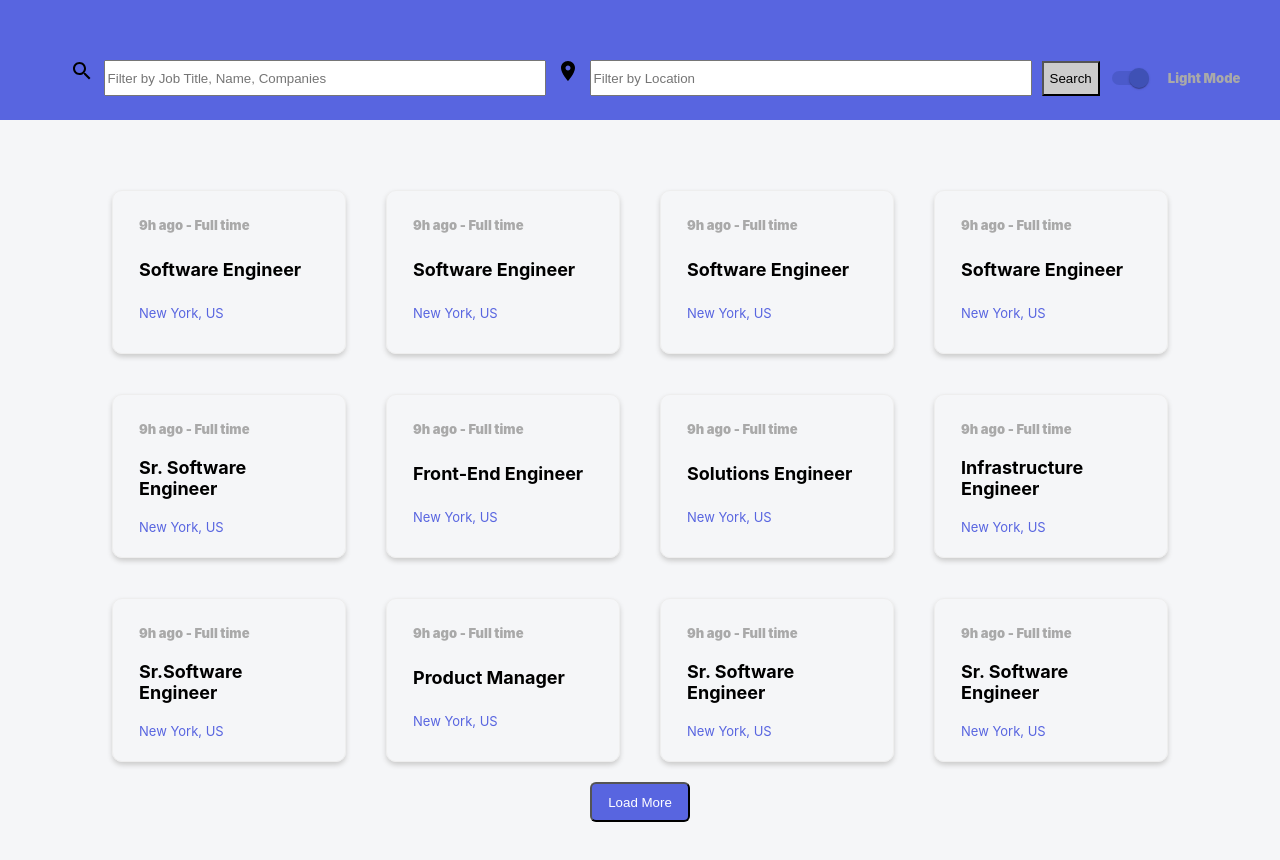
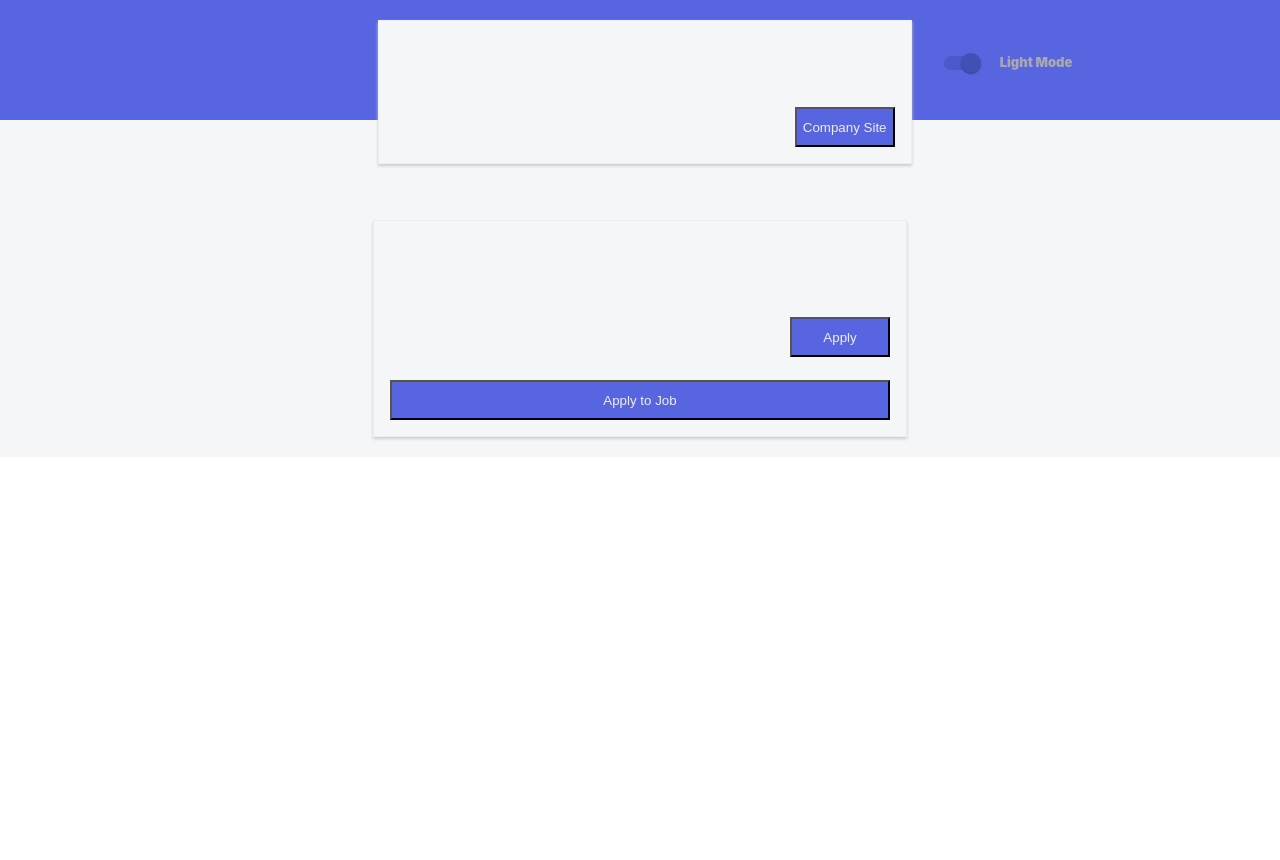
Before and after one commit to sarthakCSE/GithubJobs, a React (Create React App) app: page /jobDescription in a window 1280 px wide. Shown: the top 860 px of the page. After the commit the page ends 800 px from the top, so only its background shows below. Built offline with nearby package versions, Linux system fonts and the light colour scheme.

Commit message:
updated with job description page

```diff
--- a/package.json
+++ b/package.json
@@ -2,6 +2,7 @@
   "name": "my-app",
   "version": "0.1.0",
   "private": true,
+  "proxy": "https://jobs.github.com",
   "dependencies": {
     "@material-ui/core": "^4.11.2",
     "@material-ui/icons": "^4.11.2",
@@ -40,6 +41,5 @@
       "last 1 firefox version",
       "last 1 safari version"
     ]
-  },
-  "proxy": "http://localhost:4000"
+  }
 }
--- a/src/App.js
+++ b/src/App.js
@@ -1,28 +1,37 @@
 import './App.css';
 import Home from './Home/Home'
-//import React, {useState} from 'react';
+import React, {useState} from 'react';
 import JobDescription from './JobDescription/JobDescription'
 import { BrowserRouter as Router,Switch,Route } from 'react-router-dom';
 
 
 function App() {
 
+  const [jobGlobalDetails,setJobGlobalDetails] = useState("");
+
+  function handleChange(jobDetailsName) {
+    setJobGlobalDetails(jobDetailsName);
+    //console.log(jobDetailsName)
+  }
+
   return (
+
     <div className="App">
       <Router>
         <Switch>
-        <Route path="/">
+        {/* <Route path="/">
           <Home/>
+        </Route> */}
+        <Route path="/home">
+          <Home jobDetails={jobGlobalDetails} onChange={handleChange}/>
         </Route>
-        <Route path="/home">
-          <Home/>
-        </Route>
-        <Route path="/jobid=32321">
-          <JobDescription/>
+        <Route path="/jobDescription">
+          <JobDescription allDetails = {jobGlobalDetails}/>
         </Route>
         </Switch>
       </Router>
     </div>
+
   );
 }
 
--- a/src/Home/Home.css
+++ b/src/Home/Home.css
@@ -30,7 +30,7 @@
 }
 .jobBlock{
     width: 200px;
-    height: 130px;
+    height: 250px;
     margin: 20px;
     border: 1px solid #eeeeee;
     box-shadow: 0 3px 5px #ccc;
@@ -101,3 +101,7 @@
     width: 100px;
     border-radius: 6px;
 }
+.logos{
+    height: 30px;
+    width: auto;
+}
--- a/src/Home/Home.js
+++ b/src/Home/Home.js
@@ -1,5 +1,5 @@
-import React, { useState,useEffect } from 'react'
-import { Link } from 'react-router-dom';
+import React, { useState,useEffect} from 'react'
+import {Link} from 'react-router-dom'
 import './Home.css'
 import LocationOnIcon from '@material-ui/icons/LocationOn';
 import SearchIcon from '@material-ui/icons/Search';
@@ -9,7 +9,7 @@ import axios from 'axios'
 //import Brightness3Icon from '@material-ui/icons/Brightness3';
 
 
-const Home = ()=>{
+const Home = (props)=>{
 
     const inlineStyle={
         textDecoration:"none"
@@ -18,8 +18,12 @@ const Home = ()=>{
     const [state, setState] = React.useState({
         checkedB: true
       });
-    const[mode,setMode] = useState(true);
-    let [positions,setPositions] = useState([]);
+    const [mode,setMode] = useState(true);
+    const [positions,setPositions] = useState([]);
+    const [description,setDescription] = useState("");
+    //const [jobDetails,setJobDetails] = useState("");
+    const [jobLocation,setJobLocation] = useState("");
+    //const myContext = useContext(AppContext);
 
     const handleChange = (event) => {
         setState({ ...state, [event.target.name]: event.target.checked });
@@ -33,40 +37,111 @@ const Home = ()=>{
             document.title = "Github Jobs | Dark"
       });
 
-    //   useEffect(() => {
-    //     axios.get(
-    //         "https://jobs.github.com/positions.json?search=node",
-    //         )
-    //         .then(result=>{
-    //           setPositions(JSON.parse(result.data));
-    //         })
-    //   console.log(positions);
-    //   });
+      //const { jobGlobalDetails, setJobGlobalDetails } = useContext(AppContext);
 
-      const getGithubPositions = ()=>{
+      const handleLocationFilter = (event)=>{
+        setJobLocation(event.target.value);
+      }
+      const handleDescriptionFilter = (event)=>{
+        setDescription(event.target.value);
+      }
 
+      const getJobsByDescription = ()=>{
+        if(description ===""){
+            getPositions()
+        }
+        else{
         axios.get(
-              "https://jobs.github.com/positions.json?search=node",
+            "/positions.json?description="+description,
             )
             .then(result=>{
-                setPositions(JSON.parse(result.data));
+                setPositions(JSON.parse(JSON.stringify((result.data))));
+            })
+        //console.log(positions);
+        }
+      }
+
+      const getJobsByLocation = ()=>{
+        if(jobLocation ===""){
+            getPositions()
+        }
+        else{
+        axios.get(
+            "/positions.json?location="+jobLocation,
+            )
+            .then(result=>{
+                setPositions(JSON.parse(JSON.stringify((result.data))));
+            })
+       // console.log(positions);
+        }
+      }
+
+      const getJobsByFilter = ()=>{
+        if(jobLocation ==="" && description === ""){
+            getPositions()
+        }
+        if(jobLocation ==="" && description !== ""){
+            getJobsByDescription()
+        }
+        if(description === "" && jobLocation !== ""){
+            getJobsByLocation()
+        }
+        else{
+            axios.get(
+                "/positions.json?location="+jobLocation,
+                )
+                .then(result=>{
+                    setPositions(JSON.parse(JSON.stringify((result.data))));
+                })
+            }
+        }
+
+    //   React.useEffect(() => {
+
+    //     //setJobDetails(jobDetails);
+    //     props.onChange(jobDetails);
+    //     //setJobGlobalDetails(jobDetails);
+    //     //console.log(jobGlobalDetails)
+    //   },[jobDetails,props]);
+
+
+      const GetJobDescription =(id)=>{
+        axios.get(
+            "/positions/"+id+".json?markdown=true",
+            )
+            .then(result=>{
+                props.onChange(JSON.parse(JSON.stringify(result.data)));
+            })
+           //window.location = "/jobDesc"
+           //myContext.setJobGlobalDetails(jobDetails);
+           //console.log(myContext)
+      }
+
+
+      const getPositions = ()=>{
+            axios.get(
+                    "/positions.json?search=node",
+                    )
+                    .then(result=>{
+                    setPositions(JSON.parse(JSON.stringify((result.data))));
                 })
             console.log(positions);
       }
 
     return(
         <div className={"panelPage"+(state.checkedB === true?"light":"dark")}>
+            {/* <JobDescription allDetails={jobDetails}/> */}
             <div className="headerlight">
             <div className="filter">
                 <span>
                     <SearchIcon/>
-                    <input type="text" placeholder="Filter by Job Title, Name, Companies" className="enterJob"></input>
+                    <input type="text" placeholder="Filter by Job Title, Name, Companies" onChange={handleDescriptionFilter} className="enterJob"></input>
                 </span>
                 <span>
                     <LocationOnIcon/>
-                    <input type="text" placeholder="Filter by Location" className="enterJob"></input>
+                    <input type="text" placeholder="Filter by Location" onChange={handleLocationFilter} className="enterJob"></input>
                 </span>
-                <button class="findJobButton">Search</button>
+                <button class="findJobButton" onClick={getJobsByFilter}>Search</button>
                 <span>
                     {/* <Brightness3Icon className="darkIcon"></Brightness3Icon> */}
                     <Switch
@@ -82,74 +157,19 @@ const Home = ()=>{
             </div>
             </div>
             <div className="details">
-                {/* {positions.map((job) => (
-                    <div className="jobBlock">{job.id}</div>
-                 ))} */}
-                <Link style={inlineStyle} to="/jobid=32321">
-                <div className="jobBlock">
-                    <label className="timePosted">9h ago - Full time</label>
-                    <label className={"jobTitle"+(state.checkedB === true?"light":"dark")}>Software Engineer</label>
-                    <label className="jobLocation">New York, US</label>
+            {positions.map((job) => (
+                <Link style={inlineStyle} to="/jobDescription">
+                    <div className="jobBlock" value={job.id} onClick={()=>GetJobDescription(job.id)}>
+                    <img src={job.company_logo} className="logos" alt=""></img>
+                    <label className="timePosted">{job.type}</label>
+                    <label className={"jobTitle"+(state.checkedB === true?"light":"dark")}>{job.title}</label>
+                    <label className="timePosted">{job.company}</label>
+                    <label className="jobLocation">{job.location}</label>
                     </div>
                </Link>
-
-                <div className="jobBlock">
-                    <label className="timePosted">9h ago - Full time</label>
-                    <label className={"jobTitle"+(state.checkedB === true?"light":"dark")}>Software Engineer</label>
-                    <label className="jobLocation">New York, US</label>
-                </div>
-                <div className="jobBlock">
-                    <label className="timePosted">9h ago - Full time</label>
-                    <label className={"jobTitle"+(state.checkedB === true?"light":"dark")}>Software Engineer</label>
-                    <label className="jobLocation">New York, US</label>
-                </div>
-                <div className="jobBlock">
-                    <label className="timePosted">9h ago - Full time</label>
-                    <label className={"jobTitle"+(state.checkedB === true?"light":"dark")}>Software Engineer</label>
-                    <label className="jobLocation">New York, US</label>
-                </div>
-                <div className="jobBlock">
-                    <label className="timePosted">9h ago - Full time</label>
-                    <label className={"jobTitle"+(state.checkedB === true?"light":"dark")}>Sr. Software Engineer</label>
-                    <label className="jobLocation">New York, US</label>
-                </div>
-                <div className="jobBlock">
-                    <label className="timePosted">9h ago - Full time</label>
-                    <label className={"jobTitle"+(state.checkedB === true?"light":"dark")}>Front-End Engineer</label>
-                    <label className="jobLocation">New York, US</label>
-                </div>
-                <div className="jobBlock">
-                    <label className="timePosted">9h ago - Full time</label>
-                    <label className={"jobTitle"+(state.checkedB === true?"light":"dark")}>Solutions Engineer</label>
-                    <label className="jobLocation">New York, US</label>
-                </div>
-                <div className="jobBlock">
-                    <label className="timePosted">9h ago - Full time</label>
-                    <label className={"jobTitle"+(state.checkedB === true?"light":"dark")}>Infrastructure Engineer</label>
-                    <label className="jobLocation">New York, US</label>
-                </div>
-                <div className="jobBlock">
-                    <label className="timePosted">9h ago - Full time</label>
-                    <label className={"jobTitle"+(state.checkedB === true?"light":"dark")}>Sr.Software Engineer</label>
-                    <label className="jobLocation">New York, US</label>
-                </div>
-                <div className="jobBlock">
-                    <label className="timePosted">9h ago - Full time</label>
-                    <label className={"jobTitle"+(state.checkedB === true?"light":"dark")}>Product Manager</label>
-                    <label className="jobLocation">New York, US</label>
-                </div>
-                <div className="jobBlock">
-                    <label className="timePosted">9h ago - Full time</label>
-                    <label className={"jobTitle"+(state.checkedB === true?"light":"dark")}>Sr. Software Engineer</label>
-                    <label className="jobLocation">New York, US</label>
-                </div>
-                <div className="jobBlock">
-                    <label className="timePosted">9h ago - Full time</label>
-                    <label className={"jobTitle"+(state.checkedB === true?"light":"dark")}>Sr. Software Engineer</label>
-                    <label className="jobLocation">New York, US</label>
-                </div>
+                ))}
                 <div>
-                    <button className="load" onClick={getGithubPositions}>Load More</button>
+                    <button className="load" onClick={getPositions}>Load More</button>
                 </div>
             </div>
         </div>
--- a/src/JobDescription/JobDescription.js
+++ b/src/JobDescription/JobDescription.js
@@ -5,10 +5,13 @@ import Switch from '@material-ui/core/Switch';
 import {useState,useEffect} from 'react'
 
 
-const JobDescription = ()=>{
+const JobDescription = (props)=>{
 
     const inlineStyle={
         marginLeft:"0px"
+    }
+    const marginStyle={
+        marginLeft:"auto"
     }
 
     const [state, setState] = React.useState({
@@ -22,6 +25,10 @@ const JobDescription = ()=>{
         setMode(!mode);
       };
 
+      const howtoapply = (data) =>{
+          window.alert(data.allDetails.how_to_apply)
+      }
+
       useEffect(() => {
         if(mode === true)
             document.title = "Github Jobs | Light"
@@ -31,12 +38,15 @@ const JobDescription = ()=>{
     return(
 
         <div className={"panelPage"+(state.checkedB === true?"light":"dark")}>
+            {console.log(props)}
             <div className="headerlight">
                 <div className={"jobName"+(state.checkedB === true?"light":"dark")}>
-                        <img src={require('../images/thumbnail.jpg')} alt=""></img>
-                        <label className={"jobTitle"+(state.checkedB === true?"light":"dark")} style={inlineStyle}>Software Engineer</label>
-                        <label className="jobLocation" style={inlineStyle}>New York, US</label>
-                        <button class="apply">Visit Company</button>
+                        <img className="logos" src={props.allDetails.company_logo} alt=""></img>
+                        <label className={"jobTitle"+(state.checkedB === true?"light":"dark")} style={inlineStyle}>{props.allDetails.company}</label>
+                        <label className="jobLocation" style={inlineStyle}>{props.allDetails.location}</label>
+                        <a href={props.allDetails.company_url} style={marginStyle} target="blank">
+                            <button class="apply">Company Site</button>
+                        </a>
                 </div>
                 <span className="toggleSwitch">
                     {/* <Brightness3Icon className="darkIcon"></Brightness3Icon> */}
@@ -53,47 +63,20 @@ const JobDescription = ()=>{
             </div>
 
             <div className={"description"+(state.checkedB === true?"light":"dark")}>
-                <label className={"jobTitle"+(state.checkedB === true?"light":"dark")}>Software Engineer</label>
-                <label className="jobLocation">New York, US</label>
-                <button className="apply">Apply</button>
+                <label className={"jobTitle"+(state.checkedB === true?"light":"dark")} style={inlineStyle}>{props.allDetails.title}</label>
+                <label className="timePosted" style={inlineStyle}>{props.allDetails.type}</label>
+                <label className="timePosted" style={inlineStyle}>{props.allDetails.company}</label>
+                <label className="jobLocation" style={inlineStyle}>{props.allDetails.location}</label>
+
+                    <button className="apply" onClick={()=>howtoapply(props)}>Apply</button>
+
                 <div className="jobDetails">
                     <p className={"info"+(state.checkedB === true?"light":"dark")}>
-                    Build applications in conjunction with our data scientists to support the use of machine learning, deep learning and similar technologies
-                    Independently support processes related to the implementation of systems into production, including integration of purchased solutions.
-                    Responsible for design, coding, testing, debugging, and documentation.
-
-                    </p>
-                    <p className={"info"+(state.checkedB === true?"light":"dark")}>
-                    Required
-
-                    Background Experience
-                    3-5+ years of experience building enterprise scale production-ready applications
-                    3-5+ years of experience with an object-oriented programming language such as Python, Java, C++, etc.
-                    Strong foundation in algorithms, data structures and general computer science concepts
-
-                    Preferred
-                    Strong Python experience
-                    Experience with Continuous Integration/Continuous Deployment
-                    Hands on experience with data integrations
-                    Experience with relational and no-sql databases
-                    Experience with Machine Learning concepts
-                    Agile Development
-                    Python frameworks such as Flask, Django, etc.
-                    DevOps methodology and tools
-                    Event/Stream-based architectures such as Kafka
-                    Microservices
-                    Graph Databases
-                    Elasticsearch / Splunk
-                    Familiarity with Infrastructure operations
-                    </p>
-                    <p className={"info"+(state.checkedB === true?"light":"dark")}>
-                    Additional Job Information
-
-                    Ability to work effectively with business areas and IT management and staff.Good judgment.Knowledge of the business area's functions and systems, and system and applications program development technological alternatives.Good communication skills.
+                    {props.allDetails.description}
                     </p>
                 </div>
                 <div>
-                    <button className="apply1">Apply to Job</button>
+                    <button className="apply1" onClick={()=>howtoapply(props)}>Apply to Job</button>
                 </div>
             </div>
         </div>
```
Also changed, not shown: src/AppContext/AppContext.js (added, +8 -0 lines), 1 other file (tests, documents, lock files or other folders). Lines whose indentation alone changed are shown as unchanged.
